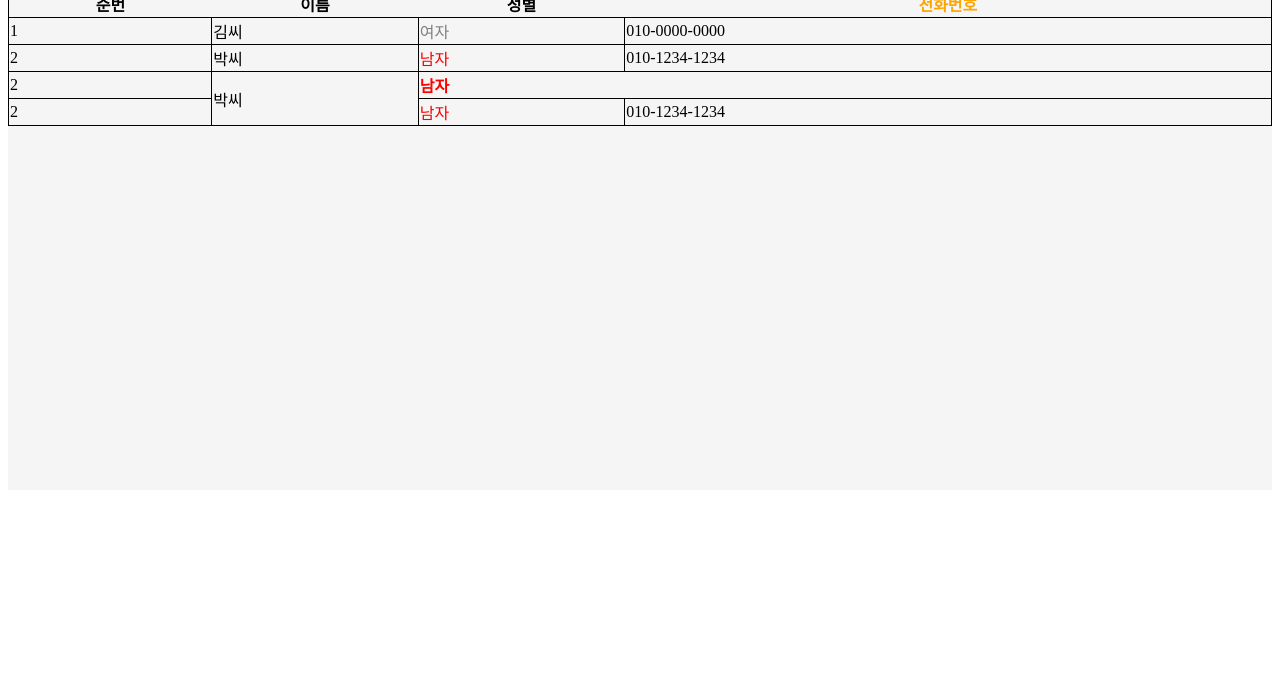
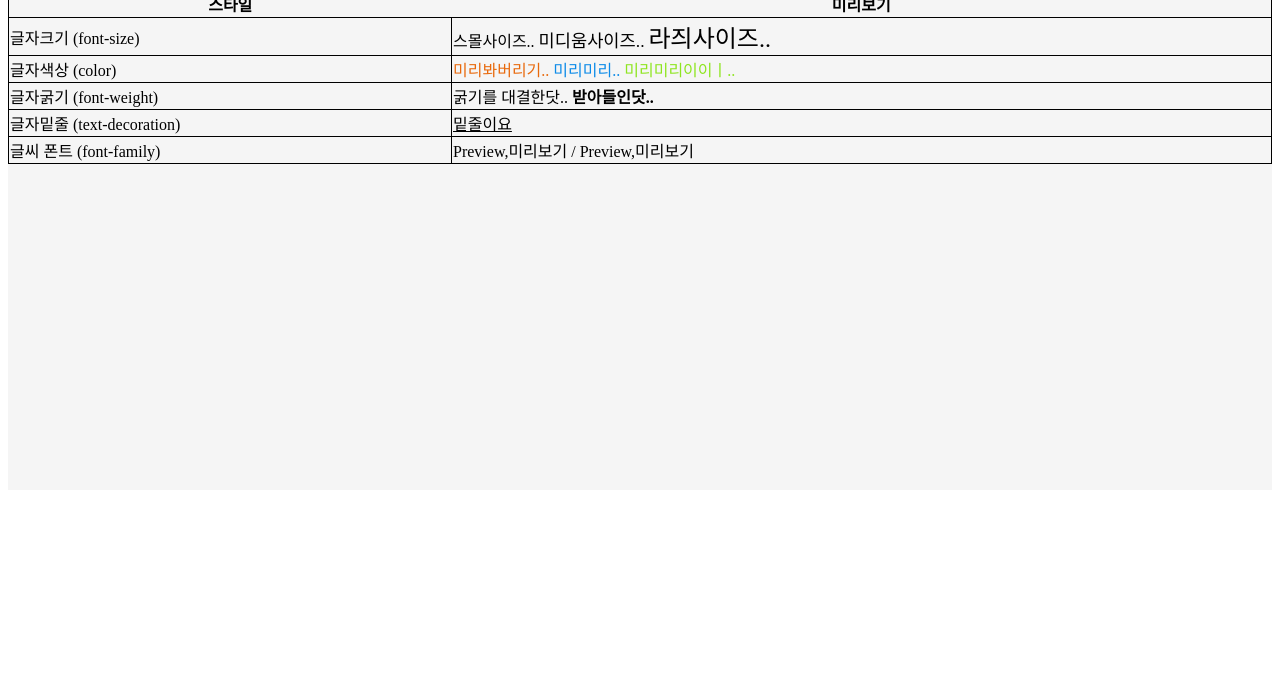
Before and after one commit to pjhee/web2, a plain HTML site: page metatag.html in a window 1280 px wide. Shown: the part 113-800 px from the top of the page. Drawn offline with Linux system fonts and the light colour scheme; a web font is replaced by a local one.

Commit message:
180831_font

```diff
--- a/metatag.html
+++ b/metatag.html
@@ -58,7 +58,27 @@
     class => .classname
     id => #id 아이디는 겹치지않게 한개만 가능
     -->
+
+    <!--180831
+    글자 사이즈 단위에 px, pt, em이있는데,
+    em을 표준으로 쓰는 추세이다. em은 배율로 키운다고 생각하면 된다.
+    1.0em이 아무설정안한 기본값
+
+    색상을 지정하는 방식
+      1.rgb로 지정하기 (0~255사이)
+      2.yellow처럼 직관적으로 지정하기
+      3.hex값으로 지정하기(rgb값을 16진수로 표현한 값)
+
+    글자의 굵기
+      1. normal값은 100과같고
+      2. bold값은 700과같다.
+
+    글씨체
+      1. 띄어쓰기가 있는 글자체는 ""안에 입력
+      2. 사용자에게 없는 폰트가 있을 수 있으므로 ,로 다음 폰트를 지정할 수 있다.
+    -->
     <style>
+      @import url(https://fonts.googleapis.com/earlyaccess/jejumyeongjo.css);
           table{
             width:100%;
             border:1px solid black;
@@ -91,42 +111,85 @@
           #highlight-men-3 {
             font-weight: bold;
           }
+          .font-size-small {
+            font-size: 1.0em;
+          }
+          .font-size-medium {
+            font-size: 1.1em;
+          }
+          .font-size-large {
+            font-size: 1.5em;
+          }
+          .font-color-1 {
+            color:rgb(232,105,12);
+          }
+          .font-color-2 {
+            color:#0C8BE8;
+          }
+          .font-color-3 {
+            color:#8EE520;
+          }
+          .font-weight-1 {
+            font-weight: 100;
+          }
+          .font-weight-2 {
+            font-weight: 900;
+          }
+          .font-decoration-underline {
+            text-decoration: underline;
+          }
+          .font-family-1 {
+            font-family: "Times New Roman", serif;
+          }
+          .font-family-2 {
+            font-family: "Jeju Myeongjo";
+          }
     </style>
   <p>
     하이욤 잇츠 준희박
   </p>
   <div class="header">
-    <h1>회원명부</h1>
+    <h1>CSS 스타일 목록</h1>
   </div>
   <div class="content">
     <table>
       <tr>
-          <th>순번</th>
-          <th>이름</th>
-          <th>성별</th>
-          <th id="phone">전화번호</th>
+          <th>스타일</th>
+          <th>미리보기</th>
       </tr>
-      <tr><!--table row-->
-          <td>1</td>
-          <td>김씨</td>
-          <td class="women">여자</td>
-          <td>010-0000-0000</td>
+          <td>글자크기 (font-size)</td>
+          <td>
+            <span class="font-size-small">스몰사이즈..</span>
+            <span class="font-size-medium">미디움사이즈..</span>
+            <span class="font-size-large">라즤사이즈..</span>
+          </td>
+      <tr>
+          <td>글자색상 (color)</td>
+          <td>
+            <span class="font-color-1">미리봐버리기..</span>
+            <span class="font-color-2">미리미리..</span>
+            <span class="font-color-3">미리미리이이ㅣ..</span>
+          </td>
       </tr>
-      <tr><!--table row-->
-          <td>2</td>
-          <td>박씨</td>
-          <td class="men">남자</td>
-          <td>010-1234-1234</td>
+      <tr>
+          <td>글자굵기 (font-weight)</td>
+          <td>
+            <span class="font-weight-1">굵기를 대결한닷..</span>
+            <span class="font-weight-2">받아들인닷..</span>
+          </td>
       </tr>
-      <tr><!--table row-->
-          <td>2</td>
-          <td rowspan="2">박씨</td>
-          <td id="highlight-men-3" colspan="2" class="men">남자</td>
+      <tr>
+          <td>글자밑줄 (text-decoration)</td>
+          <td>
+            <span class="font-decoration-underline">밑줄이요</span>
+          </td>
       </tr>
-      <tr><!--table row-->
-          <td>2</td>
-          <td class="men">남자</td>
-          <td>010-1234-1234</td>
+      <tr>
+          <td>글씨 폰트 (font-family)</td>
+          <td>
+            <span class="font-family-1">Preview,미리보기 /</span>
+            <span class="font-family-2">Preview,미리보기</span>
+          </td>
       </tr>
     </table>
   </div>
```
